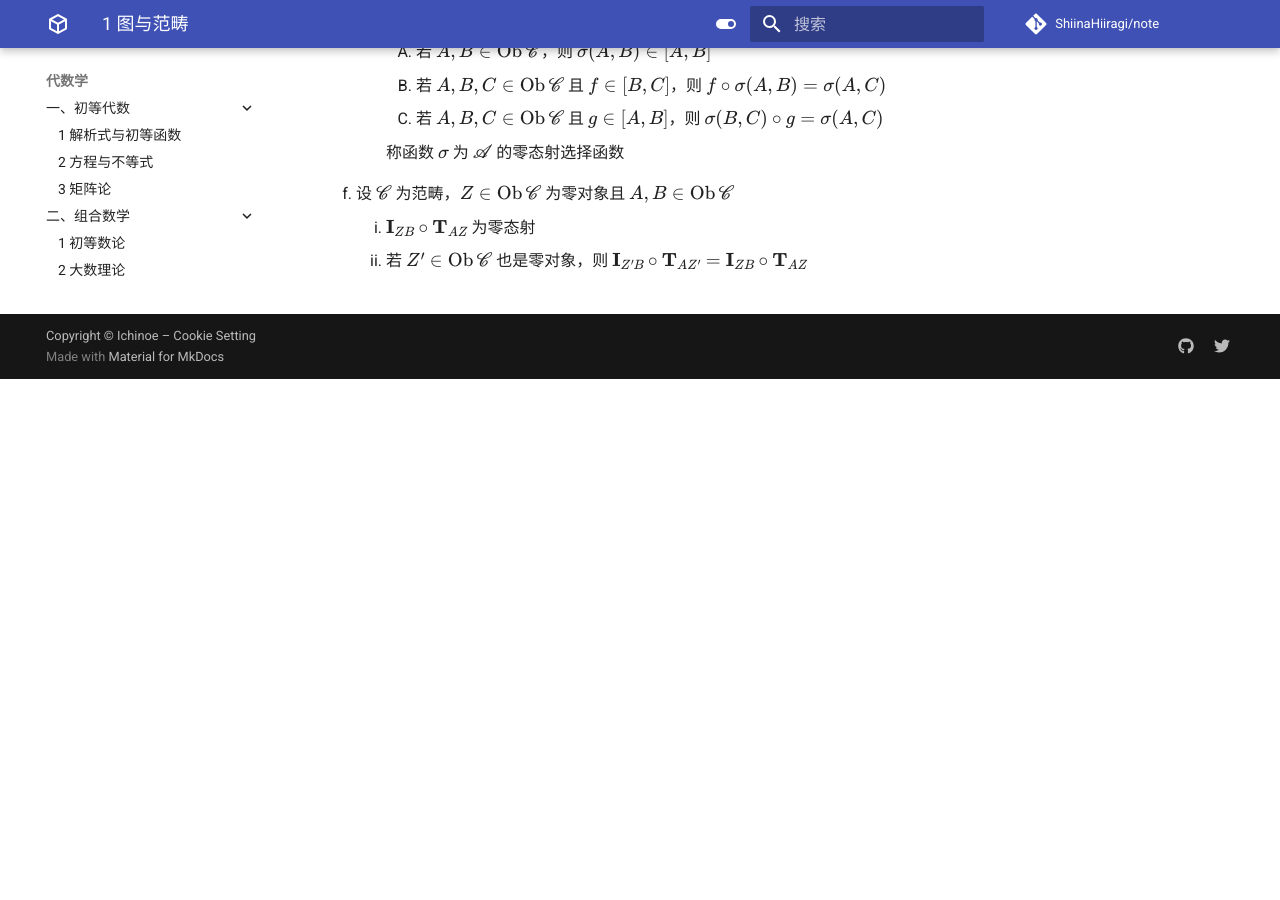
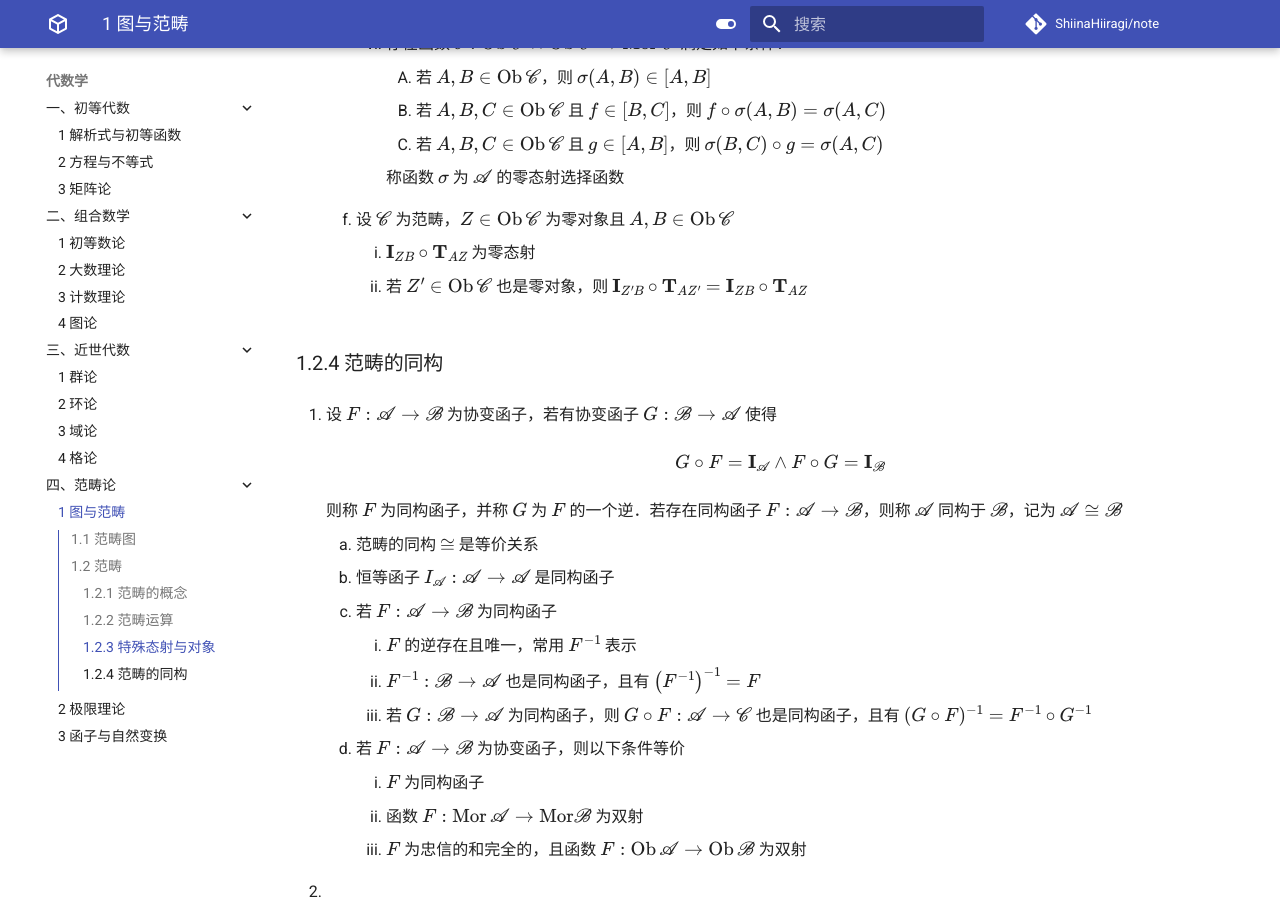
Before and after one commit to ShiinaHiiragi/note, an MkDocs documentation site: the page built from docs/alg/cat/cat.md, in a window 1280 px wide and 900 px high, scrolled down 8051 px. Built offline with MkDocs 1.6.1 and Material for MkDocs 9.7.7, drawn with Linux system fonts in a browser that asks for light colours; comment, search, counter and statistics services are not loaded; before the commit the page ends 8430 px from its top, so only the background shows below that; some of the changed text lies outside the part shown.

Commit message:
stage hom

```diff
--- a/docs/alg/cat/cat.md
+++ b/docs/alg/cat/cat.md
@@ -92,7 +92,7 @@
 
         <figure markdown>
             ![](../assets/trans.svg)
-            <style> img[src$="trans.svg"] { width: 360px; } </style>
+            <style> img[src$="trans.svg"] { width: 360px; } </style> $
         </figure>
 
         1. 称 $\mathcal{D}$ 的如上图形式的三角形子图为交换的当且仅当 $h=g \circ f$
@@ -312,3 +312,25 @@
     6. 设 $\mathscr{C}$ 为范畴，$Z \in \operatorname{Ob} \mathscr{C}$ 为零对象且 $A, B \in \operatorname{Ob} \mathscr{C}$
         1. $\mathbf{I}_{Z B} \circ \mathbf{T}_{A Z}$ 为零态射
         2. 若 $Z^{\prime} \in \operatorname{Ob} \mathscr{C}$ 也是零对象，则 $\mathbf{I}_{Z^{\prime} B} \circ \mathbf{T}_{A Z^{\prime}}=\mathbf{I}_{Z B} \circ \mathbf{T}_{A Z}$
+
+### 1.2.4 范畴的同构
+1. 设 $F: \mathscr{A} \rightarrow \mathscr{B}$ 为协变函子，若有协变函子 $G: \mathscr{B} \rightarrow \mathscr{A}$ 使得
+
+    $$
+    G \circ F=\mathbf{I}_{\mathscr{A}} \wedge F \circ G=\mathbf{I}_{\mathscr{B}}
+    $$
+
+    则称 $F$ 为同构函子，并称 $G$ 为 $F$ 的一个逆．若存在同构函子 $F: \mathscr{A} \rightarrow \mathscr{B}$，则称 $\mathscr{A}$ 同构于 $\mathscr{B}$，记为 $\mathscr{A} \cong \mathscr{B}$
+
+    1. 范畴的同构 $\cong$ 是等价关系
+    2. 恒等函子 $I_{\mathscr{A}}: \mathscr{A} \rightarrow \mathscr{A}$ 是同构函子
+    3. 若 $F: \mathscr{A} \rightarrow \mathscr{B}$ 为同构函子
+        1. $F$ 的逆存在且唯一，常用 $F^{-1}$ 表示
+        2. $F^{-1}: \mathscr{B} \rightarrow \mathscr{A}$ 也是同构函子，且有 $\left(F^{-1}\right)^{-1}=F$
+        3. 若 $G: \mathscr{B} \rightarrow \mathscr{A}$ 为同构函子，则 $G \circ F: \mathscr{A} \rightarrow \mathscr{C}$ 也是同构函子，且有 $(G \circ F)^{-1}=F^{-1} \circ G^{-1}$
+    4. 若 $F: \mathscr{A} \rightarrow \mathscr{B}$ 为协变函子，则以下条件等价
+        1. $F$ 为同构函子
+        2. 函数 $F: \operatorname{Mor} \mathscr{A} \rightarrow \mathrm{Mor} \mathscr{B}$ 为双射
+        3. $F$ 为忠信的和完全的，且函数 $F: \operatorname{Ob} \mathscr{A} \rightarrow \operatorname{Ob} \mathscr{B}$ 为双射
+
+2.
```
Also changed, not shown: other parts of docs/alg/cat/cat.md (+6 -6 lines), docs/alg/cat/func.md (+1 -3 lines).
